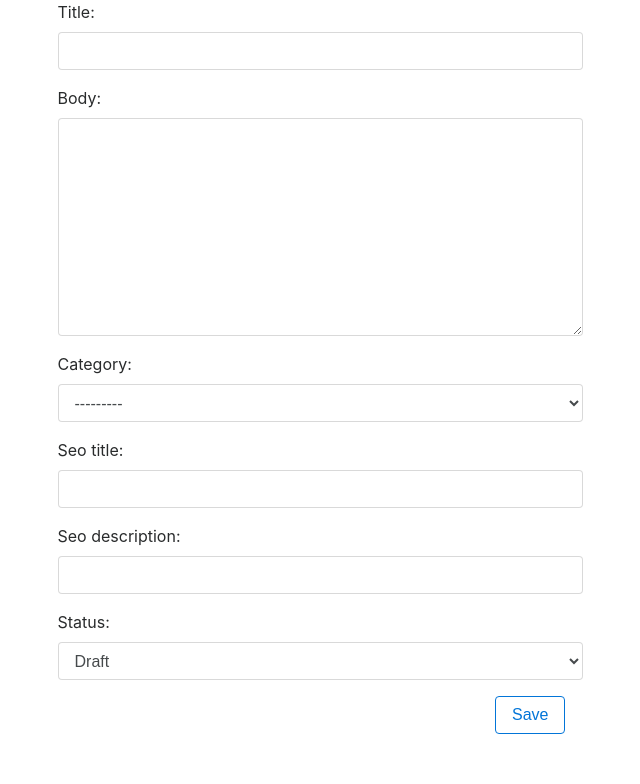
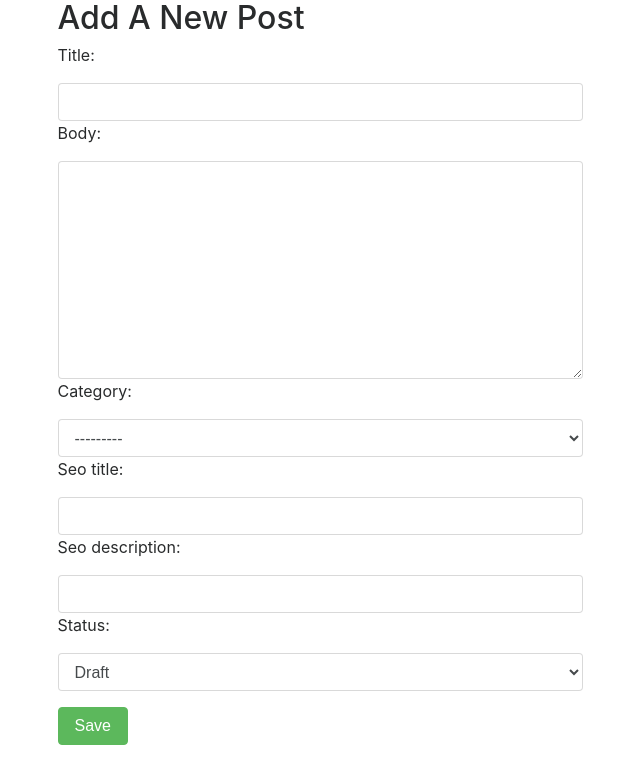
Before and after one commit to dilipMaharjan/python-blog, a Django app: a page that uses templates/post/new_post.html in a window 1280 px wide. Shown: the top 784 px of the page, without its empty margins (320-960 px from the left). Run offline with Django 3.2, Linux system fonts and the light colour scheme; data that the repository does not hold is empty; some libraries are stand-ins or nearby versions.

Commit message:
edit post

```diff
--- a/blog/urls.py
+++ b/blog/urls.py
@@ -1,5 +1,5 @@
 from django.conf.urls import url
-from .views import post_list, post_detail, category_detail,new_post,post_list_admin
+from .views import post_list, post_detail, category_detail,new_post,post_list_admin,edit_post
 
 urlpatterns = [
     url(r'^post-list/$', post_list, name='post_list'),
@@ -8,4 +8,5 @@ urlpatterns = [
      #custom admin
     url(r'^new-post/$', new_post, name='new_post'),
     url(r'^post-list-admin/$', post_list_admin, name='post_list_admin'),
+    url(r'^edit-post/(?P<pk>\d+)/$', edit_post, name='edit_post'),
 ]
--- a/blog/views.py
+++ b/blog/views.py
@@ -52,7 +52,6 @@ def new_post(request):
             post.save()
             messages.success(request,"Post saved successfully.")
     except Exception as e:
-         post=PostForm()
          messages.warning(request,"Post couldn't be saved successfully.Error :{}".format(e))
     context = {
         'form':post,
@@ -69,3 +68,27 @@ def post_list_admin(request):
     }
 
     return render(request, template, context)
+
+def edit_post(request, pk):
+    template = 'post/new_post.html'
+    post = get_object_or_404(Post, pk=pk)
+
+    if request.method == 'POST':
+        form = PostForm(request.POST, instance=post)
+
+        try:
+            if form.is_valid():
+                form.save()
+                messages.success(request, "Your Blog Post Was Successfully Updated")
+
+        except Exception as e:
+            messages.warning(request, 'Your Post Was Not Saved Due To An Error: {}'.format(e))
+
+    else:
+        form = PostForm(instance=post)
+
+    context = {
+        'form': form,
+        'post': post,
+    }
+    return render(request, template, context)
--- a/templates/post/new_post.html
+++ b/templates/post/new_post.html
@@ -1,6 +1,10 @@
-{% extends 'base.html' %} {%block content%}
+{% extends 'base.html' %} {% block content %}
 <div class="offset-3 col-md-6">
-    {% if messages %} {% for message in messages %}
+    {% with url_name=request.resolver_match.url_name %} {% if url_name == 'new_post' %}
+    <h2>Add A New Post</h2>
+    {% elif url_name == 'edit_post' %}
+    <h2>Edit Post: {{post}}</h2>
+    {% endif %} {% endwith %} {% if messages %} {% for message in messages %}
     <div {% if message.tags %} class="alert alert-{{ message.tags }}" {% endif %} role="alert">
         <button type="button" class="close" data-dismiss="alert" aria-label="Close">
             <span aria-hidden="true">&times;</span>
@@ -8,11 +12,17 @@
         <strong>{{ message }}</strong>
     </div>
     {% endfor %} {% else %}
-    <form method="post"> {%csrf_token%}
+    <form method="post">{% csrf_token %}
         <div class="form-group">
-            {{form.as_p}}
+            {% for field in form %}
+            <label>{{field.label_tag}}</label>
+            {{field}} {% endfor %}
         </div>
-        <button class="btn btn-outline-primary offset-10" type="submit">Save</button>
+        {% with url_name=request.resolver_match.url_name %} {% if url_name == 'new_post' %}
+        <button class="btn btn-success" type="submit">Save</button>
+        {% elif url_name == 'edit_post' %}
+        <button class="btn btn-warning" type="submit">Update</button>
+        {% endif %} {% endwith %}
     </form>
 </div>
-{% endif %} {%endblock %}
+{% endif %} {% endblock %}
```
Also changed, not shown: templates/post/post_list_admin.html (+6 -3 lines).
